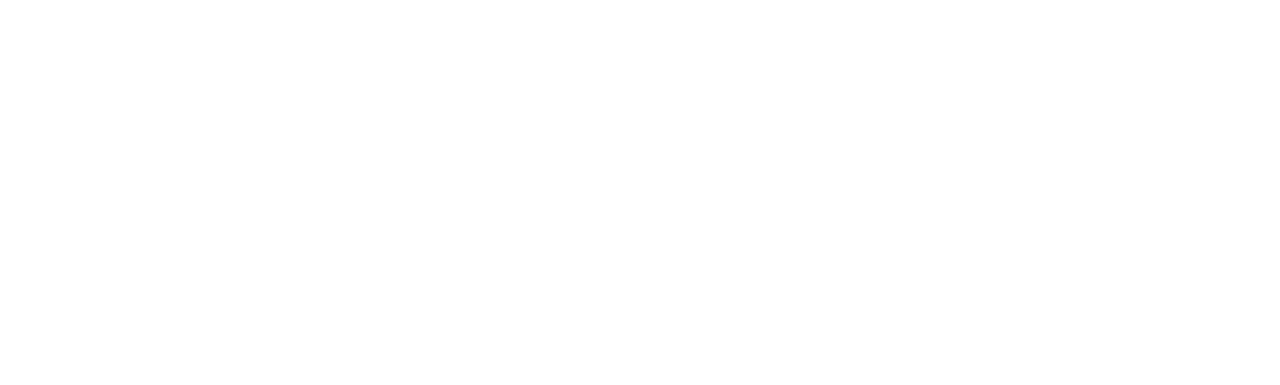
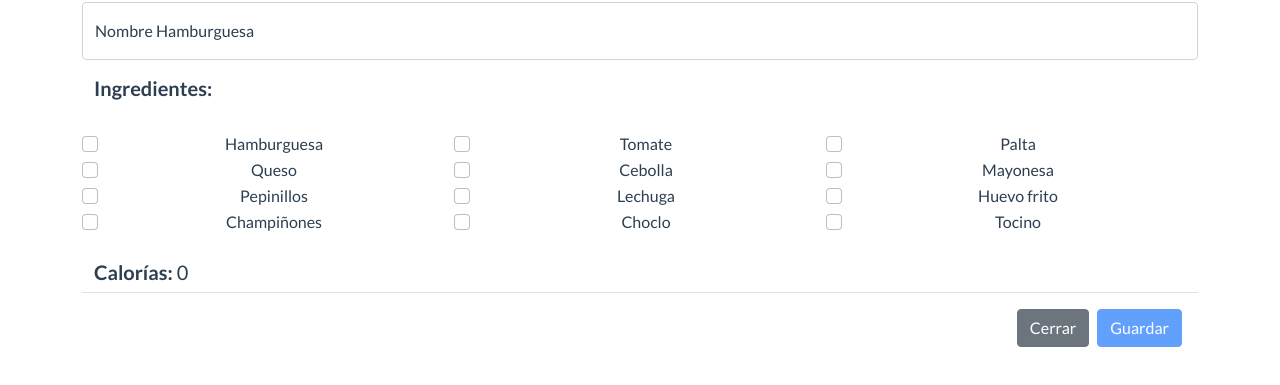
Before and after one commit to FernandaAvello/Hamburguesas-UI, a Vue app: page /#/hamburguesas in a window 1280 px wide. Shown: the part 207-592 px from the top of the page. Built offline with nearby package versions, Linux system fonts and the light colour scheme; no server answers.

Commit message:
validacion formulario (Se dehabilita boton crear)

```diff
--- a/src/components/FormularioHamburguesa.vue
+++ b/src/components/FormularioHamburguesa.vue
@@ -1,20 +1,4 @@
 <template>
- <!-- Modal Botón Crear -->
-  <div class="modal fade" id="formularioCreacion" tabindex="-1">
-    <div class="modal-dialog">
-      <div class="modal-content">
-        <div class="modal-header">
-          <h5 class="modal-title" id="formularioCreacionLabel">
-            <strong>Crea tu Hamburguesa</strong>
-          </h5>
-          <button
-            type="button"
-            class="btn-close"
-            data-bs-dismiss="modal"
-            aria-label="Close"
-          ></button>
-        </div>
-        <div class="modal-body">
 
   <!-- Form Creación de Nombre de Hamburguesa -->
 
@@ -52,28 +36,21 @@
       </div>
     </div>
     <br />
-            <h5 style="text-align: left">
-              <strong>Calorías:</strong>{{ calorias }}
-            </h5>
-          </div>
+    <h5 style="text-align: left"><strong>Calorías:</strong> {{ calorias }}</h5>
   </div>
   <div class="modal-footer">
-          <button
-            type="button"
-            class="btn btn-secondary"
-            data-bs-dismiss="modal"
-          >
+    <button type="button" class="btn btn-secondary" data-bs-dismiss="modal">
       Cerrar
     </button>
-          <button type="button" class="btn btn-primary" @click="guardarHamburguesa">Guardar</button>
-        </div>
-      </div>
-    </div>
+    <button type="button" class="btn btn-primary" @click="guardarHamburguesa" :disabled="deshabilitarBotonCrear">
+      Guardar
+    </button>
   </div>
 </template>
 
 <script>
 export default {
+  props: ["cerrarModal"],
   data() {
     return {
       nombre: "",
@@ -148,16 +125,31 @@
         this.calorias -= ingrediente.calorias;
       }
     },
-    guardarHamburguesa(){
+    guardarHamburguesa() {
       const hamburguesa = {
         nombre: this.nombre,
         ingredientes: this.ingredientesSeleccionados,
-        calorias: this.calorias
+        calorias: this.calorias,
+      };
+      this.$http
+        .post("https://prueba-hamburguesas.herokuapp.com/burger/", hamburguesa)
+        .then(() => {
+          this.cerrarModal()
+        });
+    },
+  },
+
+  computed: {
+    deshabilitarBotonCrear() {
+      if (
+        this.nombre === "" ||
+        this.ingredientesSeleccionados.length === 0 ||
+        this.calorias === null
+      ) {
+        return true; // Se deshabilita el Botón al estar las propiedades del objeto vacías.-
       }
-      this.$http.post("https://prueba-hamburguesas.herokuapp.com/burger/",hamburguesa).then(( response ) => {
-        console.log(response)
-      })
-    }
+      return false;
+    },
   },
 };
 </script>
```
Lines whose indentation alone changed are shown as unchanged.
